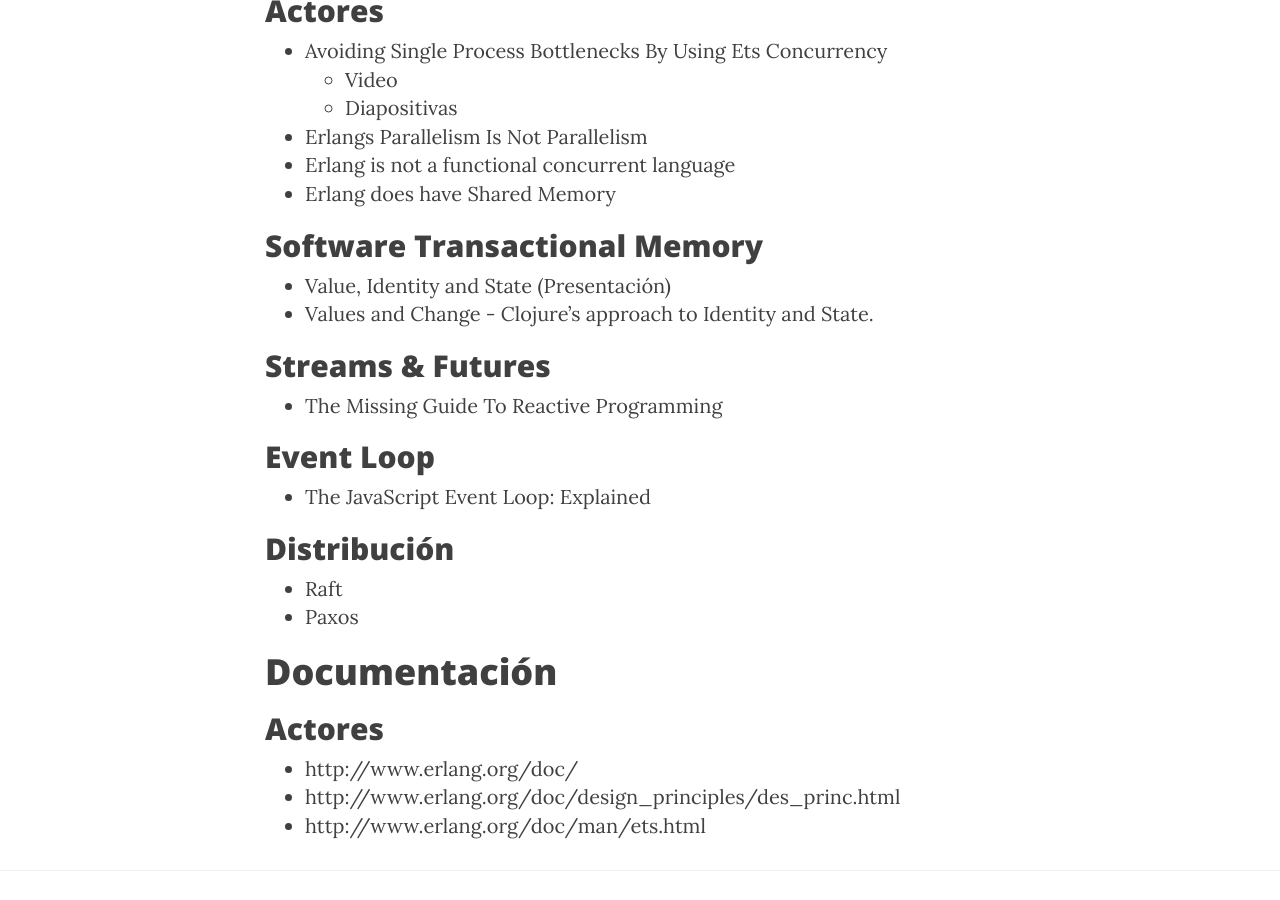
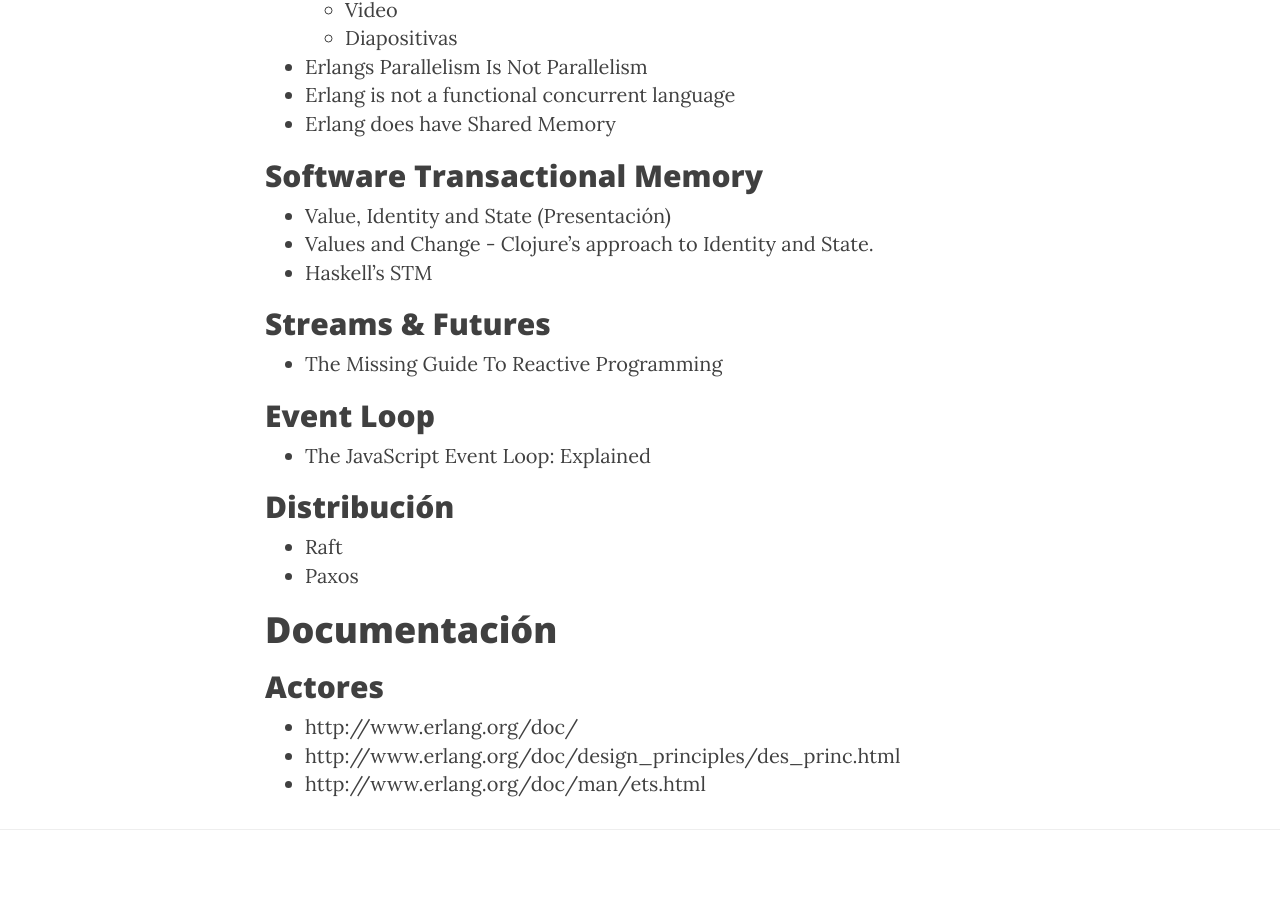
Before and after one commit to arquitecturas-concurrentes/arquitecturas-concurrentes.github.io, a Jekyll site: the page built from material.md, in a window 1280 px wide and 900 px high, scrolled down 1979 px. Built offline with Jekyll 4.4.1, drawn with Linux system fonts in a browser that asks for light colours; nearby versions of some CDN libraries.

Commit message:
Agregado link STM en Haskell

```diff
--- a/material.md
+++ b/material.md
@@ -27,8 +27,6 @@
 ###Programación funcional
 
 - [Patrones funcionales](https://docs.google.com/document/d/13XFlFnOaOtMq7I_r4xRUqLP-sasnEJA0-zSEh7utMQ0)
-
-<br>
 
 #Bibliografía
 
@@ -70,6 +68,7 @@
 
 - [Value, Identity and State (Presentación)](http://www.infoq.com/presentations/Value-Identity-State-Rich-Hickey#anch48593)
 - [Values and Change - Clojure's approach to Identity and State.](http://clojure.org/state)
+- [Haskell's STM](http://research.microsoft.com/en-us/um/people/simonpj/papers/stm/beautiful.pdf)
 
 ##Streams & Futures
 
```
